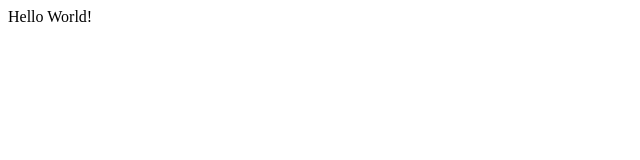
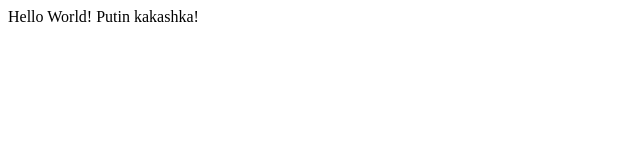
Before and after one commit to julia429/test22, a plain HTML site: page index.html in a window 1280 px wide. Shown: the whole page, without its empty margins (0-640 px from the left). Drawn offline with Linux system fonts and the light colour scheme.

Commit message:
Update index.html

```diff
--- a/index.html
+++ b/index.html
@@ -8,6 +8,7 @@
 
 
 	Hello World!
+	Putin kakashka!
 
 </body>
 </html>
```
